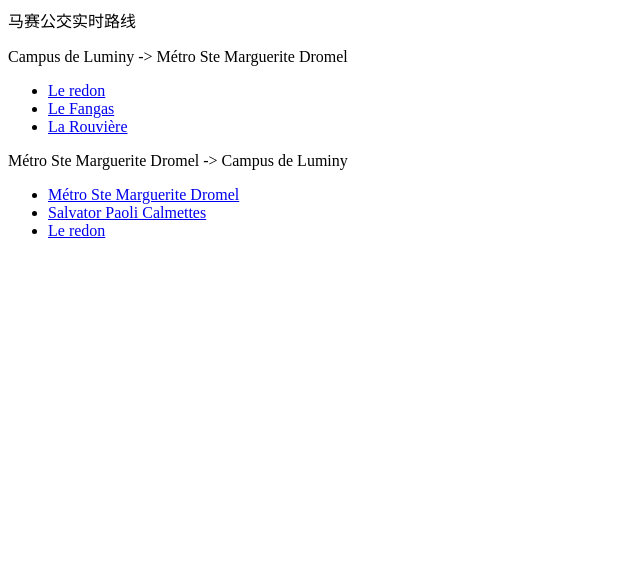
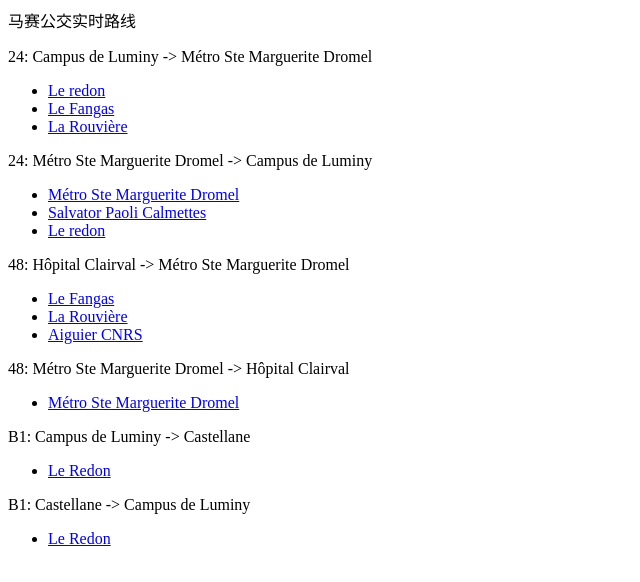
Before and after one commit to SPEARKO/SPEARKO.github.io, a plain HTML site: page index.html in a window 1280 px wide. Shown: the whole page, without its empty margins (0-640 px from the left). Drawn offline with Linux system fonts and the light colour scheme.

Commit message:
Update index.html

```diff
--- a/index.html
+++ b/index.html
@@ -1,15 +1,37 @@
 <p>马赛公交实时路线</p>
 
-<p>  Campus de Luminy -> Métro Ste Marguerite Dromel</p>
+<p>24:  Campus de Luminy -> Métro Ste Marguerite Dromel</p>
 <ul>
   <li> <a href="https://map.rtm.fr/FlashCode.html?station=01901">Le redon</a> </li>
   <li> <a href="https://map.rtm.fr/FlashCode.html?station=01898">Le Fangas</a> </li>
   <li> <a href="https://map.rtm.fr/FlashCode.html?station=01897">La Rouvière</a> </li>
 </ul>
 
-<p>  Métro Ste Marguerite Dromel -> Campus de Luminy</p>
+<p>24:  Métro Ste Marguerite Dromel -> Campus de Luminy</p>
 <ul>
   <li> <a href="https://map.rtm.fr/FlashCode.html?station=01887">Métro Ste Marguerite Dromel</a> </li>
   <li> <a href="https://map.rtm.fr/FlashCode.html?station=01891">Salvator Paoli Calmettes</a> </li>
   <li> <a href="https://map.rtm.fr/FlashCode.html?station=01900">Le redon</a> </li>
 </ul>
+
+<p>48:  Hôpital Clairval -> Métro Ste Marguerite Dromel</p>
+<ul>
+  <li> <a href="https://map.rtm.fr/FlashCode.html?station=01898">Le Fangas</a> </li>
+  <li> <a href="https://map.rtm.fr/FlashCode.html?station=02003">La Rouvière</a> </li>
+  <li> <a href="https://map.rtm.fr/FlashCode.html?station=01970">Aiguier CNRS</a> </li>
+</ul>
+
+<p>48:  Métro Ste Marguerite Dromel -> Hôpital Clairval</p>
+<ul>
+  <li> <a href="https://map.rtm.fr/FlashCode.html?station=01976">Métro Ste Marguerite Dromel</a> </li>
+</ul>
+
+<p>B1:  Campus de Luminy -> Castellane</p>
+<ul>
+  <li> <a href="https://map.rtm.fr/FlashCode.html?station=01775">Le Redon</a> </li>
+</ul>
+
+<p>B1:  Castellane -> Campus de Luminy</p>
+<ul>
+  <li> <a href="https://map.rtm.fr/FlashCode.html?station=01764">Le Redon</a> </li>
+</ul>
```
